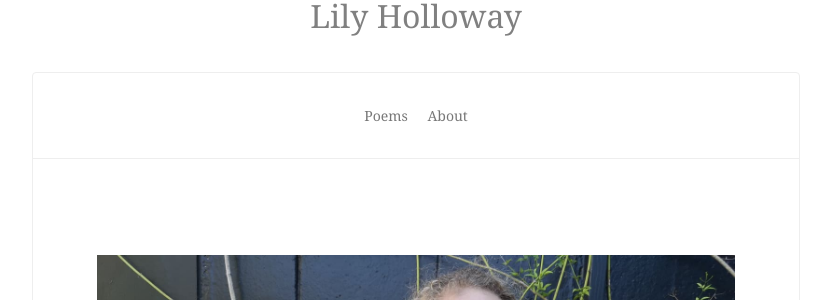
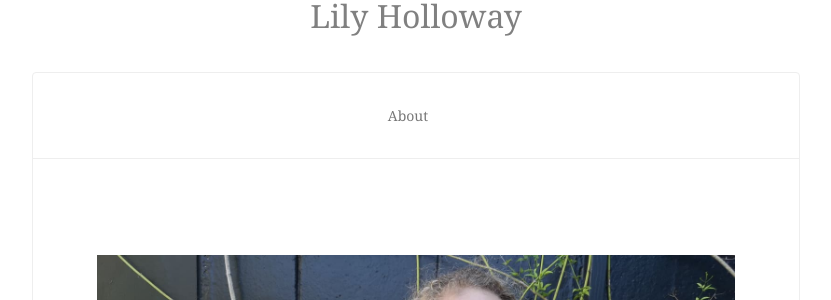
Before and after one commit to lilyholloway/lilyholloway.github.io, a Jekyll site: the page built from index.html, in a window 1280 px wide. Shown: the part 156-456 px from the top of the page, without its empty margins (224-1055 px from the left). Built offline with Jekyll 4.4.1, drawn with Linux system fonts in a browser that asks for light colours; nearby versions of some CDN libraries.

Commit message:
Update _config.yml

```diff
--- a/_config.yml
+++ b/_config.yml
@@ -8,11 +8,11 @@
 share:            false # Turn on twitter and facebook share buttons
 
 links:
-  - name:         Poems
+  - name:         About
     url:          /
     external:     false
-  - name:         About
-    url:          /about
+  - name:
+    url:          /
     external:     false
 # ------------ CONFIGURABLE END ------------
 
```
